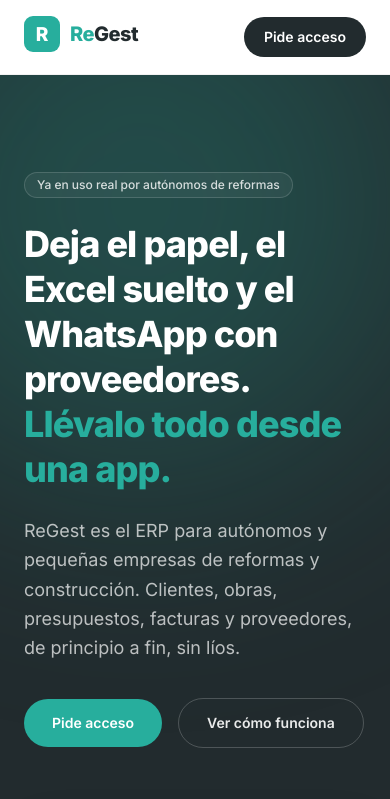
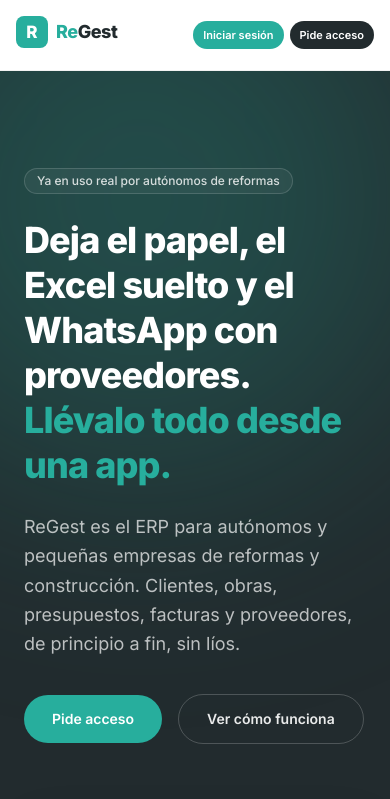
Before and after one commit to manuramsan99/ReGestWeb, a Next.js app: page / in a window 390 px wide. Shown: the top 799 px of the page. Built offline with nearby package versions, Linux system fonts and the light colour scheme.

Commit message:
inicio de sesion

```diff
--- a/components/Header.tsx
+++ b/components/Header.tsx
@@ -11,8 +11,8 @@ const NAV_ITEMS = [
 export function Header() {
   return (
     <header className="sticky top-0 z-50 border-b border-black/5 bg-white/80 backdrop-blur">
-      <div className="mx-auto flex max-w-6xl items-center justify-between px-6 py-4">
-        <Link href="#top" aria-label="ReGest">
+      <div className="mx-auto flex max-w-6xl items-center justify-between gap-2 px-4 py-4 sm:px-6">
+        <Link href="#top" aria-label="ReGest" className="shrink-0">
           <Logo />
         </Link>
         <nav className="hidden items-center gap-8 md:flex">
@@ -26,12 +26,22 @@ export function Header() {
             </a>
           ))}
         </nav>
-        <a
-          href="#contacto"
-          className="rounded-full bg-regest-dark px-5 py-2.5 text-sm font-semibold text-white transition-colors hover:bg-regest-green"
-        >
-          Pide acceso
-        </a>
+        <div className="flex shrink-0 items-center gap-1.5 sm:gap-3">
+          <a
+            href="https://app.regest.es"
+            target="_blank"
+            rel="noopener noreferrer"
+            className="whitespace-nowrap rounded-full bg-regest-green px-2.5 py-1.5 text-[11px] font-semibold text-white transition-colors hover:bg-regest-green-dark sm:px-5 sm:py-2.5 sm:text-sm"
+          >
+            Iniciar sesión
+          </a>
+          <a
+            href="#contacto"
+            className="whitespace-nowrap rounded-full bg-regest-dark px-2.5 py-1.5 text-[11px] font-semibold text-white transition-colors hover:bg-regest-green sm:px-5 sm:py-2.5 sm:text-sm"
+          >
+            Pide acceso
+          </a>
+        </div>
       </div>
     </header>
   );
--- a/components/Logo.tsx
+++ b/components/Logo.tsx
@@ -23,11 +23,11 @@ export function LogoMark({ className = "" }: { className?: string }) {
   );
 }
 
-export function Logo({ className = "", markClassName = "h-9 w-9" }: { className?: string; markClassName?: string }) {
+export function Logo({ className = "", markClassName = "h-8 w-8 sm:h-9 sm:w-9" }: { className?: string; markClassName?: string }) {
   return (
-    <span className={`inline-flex items-center gap-2.5 ${className}`}>
+    <span className={`inline-flex items-center gap-2 sm:gap-2.5 ${className}`}>
       <LogoMark className={markClassName} />
-      <span className="text-xl font-extrabold tracking-tight">
+      <span className="text-lg font-extrabold tracking-tight sm:text-xl">
         <span className="text-regest-green">Re</span>
         <span className="text-regest-dark">Gest</span>
       </span>
```
